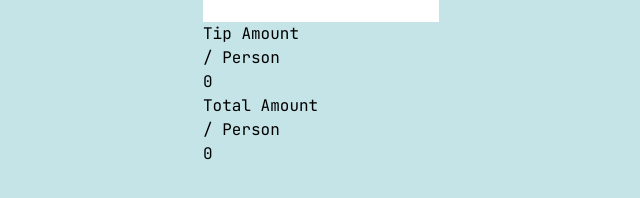
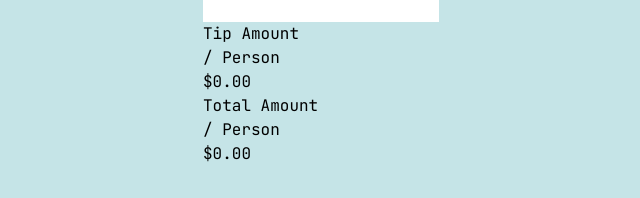
Before and after one commit to nk-on/Tip-calculator-react, a React (Vite) app: page / in a window 1280 px wide. Shown: the part 378-576 px from the top of the page, without its empty margins (319-959 px from the left). Built offline with nearby package versions, Linux system fonts and the light colour scheme.

Commit message:
Adding to fixed till 2

```diff
--- a/src/components/Data.tsx
+++ b/src/components/Data.tsx
@@ -9,7 +9,7 @@ export default function DataContainer({title,amount}:DataProps){
             <p className="text-[#7F9D9F]">/ Person</p>
         </div>
         <div className="text-[#26C2AE] text-[48px] font-bold">
-            {amount}
+            ${amount.toFixed(2)}
         </div>
     </div>);
 }
```
